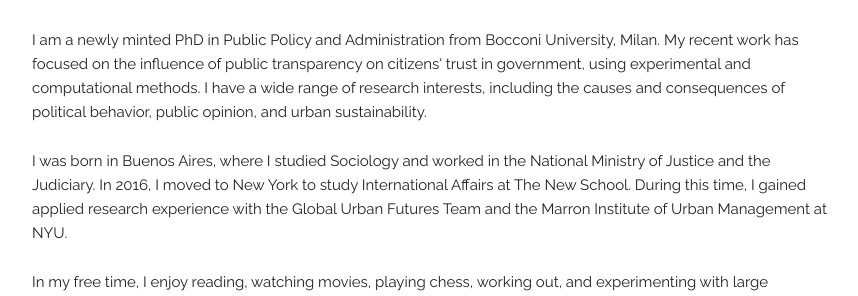
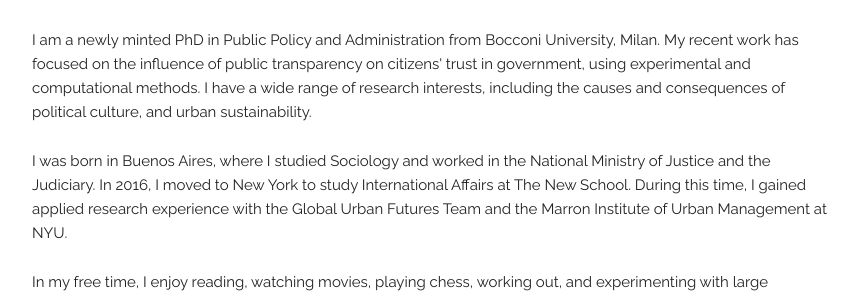
Before and after one commit to jpripamonti/jpripamonti.github.io, a Jekyll site: the page built from index.html, in a window 1280 px wide and 900 px high. Shown: the part 433-729 px from the top of the window, without its empty margins (208-1066 px from the left). Built offline with Jekyll 4.4.1, drawn with Linux system fonts in a browser that asks for light colours; some web fonts are replaced.

Commit message:
culture instead of behavior

```diff
--- a/index.html
+++ b/index.html
@@ -8,7 +8,7 @@
 
   <a href="" target="_blank"></a>
 
-  <p>I am a newly minted PhD in Public Policy and Administration from Bocconi University, Milan. My recent work has focused on the influence of public transparency on citizens' trust in government, using experimental and computational methods. I have a wide range of research interests, including the causes and consequences of political behavior, public opinion, and urban sustainability.</p>
+  <p>I am a newly minted PhD in Public Policy and Administration from Bocconi University, Milan. My recent work has focused on the influence of public transparency on citizens' trust in government, using experimental and computational methods. I have a wide range of research interests, including the causes and consequences of political culture, and urban sustainability.</p>
 
   <p>I was born in Buenos Aires, where I studied Sociology and worked in the National Ministry of Justice and the Judiciary. In 2016, I moved to New York to study International Affairs at The New School. During this time, I gained applied research experience with the Global Urban Futures Team and the Marron Institute of Urban Management at NYU.</p>
 
```
